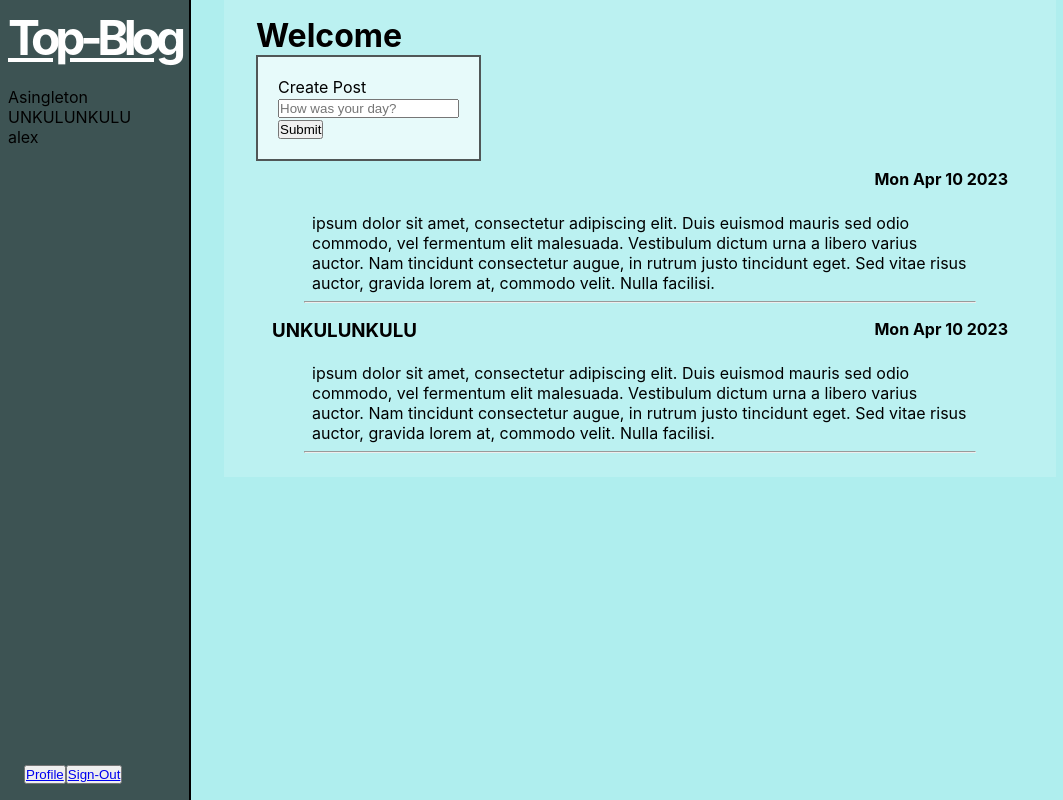
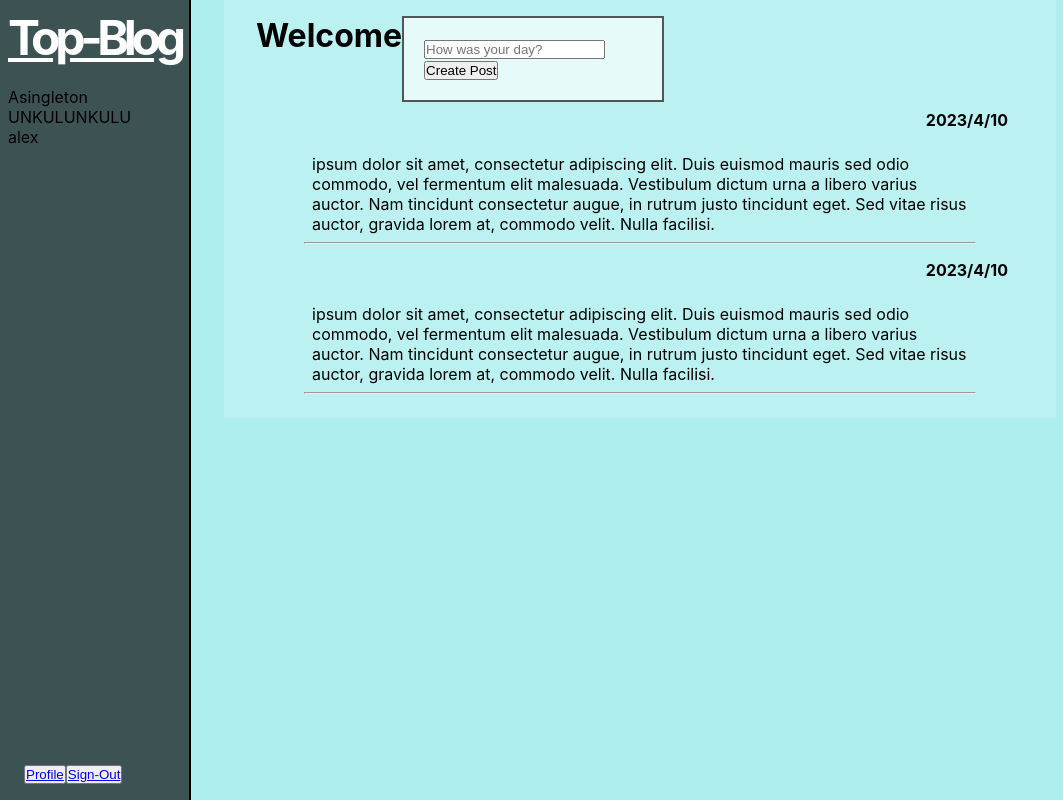
Before and after one commit to Sixsinglebird/FS-JS, a React (Create React App) app: page /main in a window 1280 px wide. Shown: the whole page, without its empty margins (0-1063 px from the left). Built offline with nearby package versions, Linux system fonts and the light colour scheme; no server answers; data requests are answered from the project's data file.

Commit message:
add task started

```diff
--- a/db.json
+++ b/db.json
@@ -1,19 +1,19 @@
 {
   "users": [
     {
-      "id": 1,
+      "id": 0,
       "userName": "Asingleton",
       "email": "example@duck.com",
       "password": "weed"
     },
     {
-      "id": 2,
+      "id": 1,
       "userName": "UNKULUNKULU",
       "email": "sasdasdasde@duck.com",
       "password": "ass"
     },
     {
-      "id": 3,
+      "id": 2,
       "userName": "alex",
       "password": "1234",
       "email": "alex@duck.com"
@@ -22,15 +22,15 @@
   "posts": [
     {
       "postID": 0,
+      "user": "alex",
       "content": "ipsum dolor sit amet, consectetur adipiscing elit. Duis euismod mauris sed odio commodo, vel fermentum elit malesuada. Vestibulum dictum urna a libero varius auctor. Nam tincidunt consectetur augue, in rutrum justo tincidunt eget. Sed vitae risus auctor, gravida lorem at, commodo velit. Nulla facilisi.",
-      "date": "Mon Apr 10 2023",
-      "id": 0
+      "date": "2023/4/10 "
     },
     {
       "postID": 1,
+      "user": "UNKULUNKULU",
       "content": "ipsum dolor sit amet, consectetur adipiscing elit. Duis euismod mauris sed odio commodo, vel fermentum elit malesuada. Vestibulum dictum urna a libero varius auctor. Nam tincidunt consectetur augue, in rutrum justo tincidunt eget. Sed vitae risus auctor, gravida lorem at, commodo velit. Nulla facilisi.",
-      "date": "Mon Apr 10 2023",
-      "id": 2
+      "date": "2023/4/10 "
     }
   ]
 }
--- a/src/components/CreatePost.jsx
+++ b/src/components/CreatePost.jsx
@@ -1,15 +1,43 @@
-import React from "react";
+import React, { useState } from "react";
 
 const CreatePost = ({ user }) => {
+  let [post, setPost] = useState("");
+
+  let date = new Date();
+  var month = date.getMonth();
+  var day = date.getDay();
+  var year = date.getFullYear();
+
+  const handleContentChange = (event) => {
+    setPost(event.target.value);
+  };
+
+  const handleSubmit = async (event) => {
+    event.preventDefault();
+    await fetch(`http://localhost:8000/posts`, {
+      method: "POST",
+      headers: {
+        "Content-type": "application/json",
+      },
+      body: JSON.stringify({
+        postId: 2,
+        user: user,
+        content: post,
+        date: `${year}/${month}/${day}`,
+      }),
+    });
+  };
+
   return (
-    <div className="content-container">
-      <form onSubmit={() => console.log("submit")}>
-        <div>
-          <label>Create Post</label>
-          <br />
-          <input id="userName" type="text" placeholder="How was your day?" />
-        </div>
-        <button type="submit">Submit</button>
+    <div className="display content-container" style={{ marginLeft: "auto" }}>
+      <form onSubmit={handleSubmit}>
+        <input
+          id="content"
+          type="text"
+          placeholder="How was your day?"
+          onChange={handleContentChange}
+        />
+        <button type="submit">Create Post</button>
       </form>
     </div>
   );
--- a/src/components/PostDisplay.jsx
+++ b/src/components/PostDisplay.jsx
@@ -5,8 +5,10 @@ import CreatePost from "./CreatePost";
 const PostDisplay = ({ posts, user }) => {
   return (
     <div id="posts">
-      <h1>Welcome {user}</h1>
-      <CreatePost user={user} />
+      <header style={{ display: "flex", width: "100%" }}>
+        <h1>Welcome {user}</h1>
+        <CreatePost user={user} />
+      </header>
       <Posts posts={posts} />
     </div>
   );
--- a/src/components/PostHead.jsx
+++ b/src/components/PostHead.jsx
@@ -1,25 +1,9 @@
 import React, { useState, useEffect } from "react";
 
 const PostHead = ({ user, date }) => {
-  const fetchUser = async (id) => {
-    let rsp = await fetch(`http://localhost:8000/users/${id}`);
-    let data = await rsp.json();
-    return data;
-  };
-
-  const [userName, setUserName] = useState("");
-
-  useEffect(() => {
-    const getUserName = async () => {
-      let userData = await fetchUser(user);
-      setUserName(userData.userName);
-    };
-    getUserName();
-  }, [user]);
-
   return (
     <div className="postHead display">
-      <h3 className="user">{userName}</h3>
+      <h3 className="user">{user}</h3>
       <h4 className="date">{date}</h4>
     </div>
   );
--- a/src/components/Posts.jsx
+++ b/src/components/Posts.jsx
@@ -5,12 +5,7 @@ const Posts = ({ posts }) => {
   return (
     <>
       {posts.map((post) => (
-        <Post
-          user={post.id}
-          content={post.content}
-          date={post.date}
-          key={post.postID}
-        />
+        <Post content={post.content} date={post.date} key={post.postID} />
       ))}
     </>
   );
```
